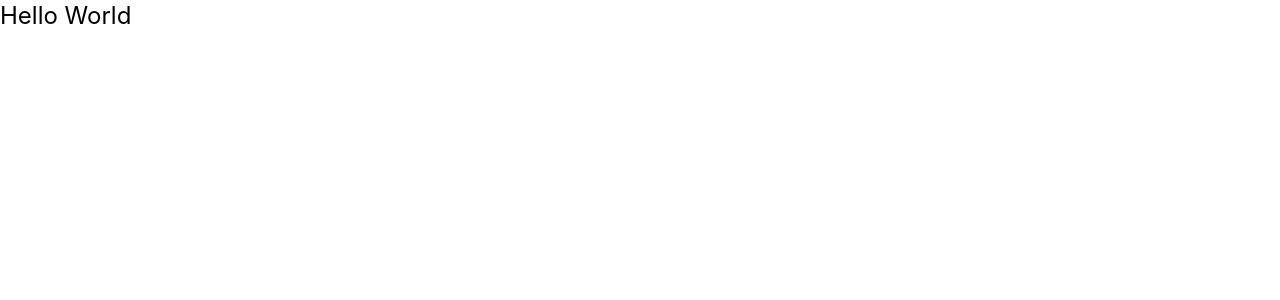
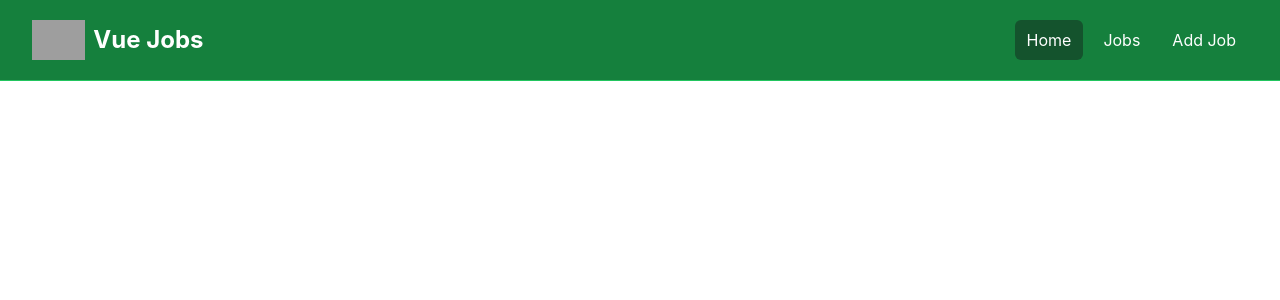
Before and after one commit to AndrasE/vue-crash-course, a Vue app: page /jobs/1 in a window 1280 px wide. Before the commit this address had no page. Shown: the top 300 px of the page. Built offline with nearby package versions, Linux system fonts and the light colour scheme; grey boxes are pictures that could not be loaded; the HTML template or start-up script is replaced by a standard one.

Commit message:
vue navbar import
not yet functional (no router)

```diff
--- a/src/App.vue
+++ b/src/App.vue
@@ -1,3 +1,7 @@
+<script setup>
+import Navbar from './components/Navbar.vue';
+</script>
+
 <template>
-  <h1 class="text-2xl">Hello World</h1>
+  <Navbar />
 </template>
--- /dev/null
+++ b/src/components/Navbar.vue
@@ -0,0 +1,29 @@
+<script setup>
+import logo from '../assets/img/logo.png';
+</script>
+
+<template>
+    <nav class="bg-green-700 border-b border-green-500">
+        <div class="mx-auto max-w-7xl px-2 sm:px-6 lg:px-8">
+            <div class="flex h-20 items-center justify-between">
+                <div class="flex flex-1 items-center justify-center md:items-stretch md:justify-start">
+                    <!-- Logo -->
+                    <a class="flex flex-shrink-0 items-center mr-4" href="index.html">
+                        <img class="h-10 w-auto" :src="logo" alt="Vue Jobs" />
+                        <span class="hidden md:block text-white text-2xl font-bold ml-2">Vue Jobs</span>
+                    </a>
+                    <div class="md:ml-auto">
+                        <div class="flex space-x-2">
+                            <a href="index.html"
+                                class="text-white bg-green-900 hover:bg-gray-900 hover:text-white rounded-md px-3 py-2">Home</a>
+                            <a href="jobs.html"
+                                class="text-white hover:bg-green-900 hover:text-white rounded-md px-3 py-2">Jobs</a>
+                            <a href="add-job.html"
+                                class="text-white hover:bg-green-900 hover:text-white rounded-md px-3 py-2">Add Job</a>
+                        </div>
+                    </div>
+                </div>
+            </div>
+        </div>
+    </nav>
+</template>
```
